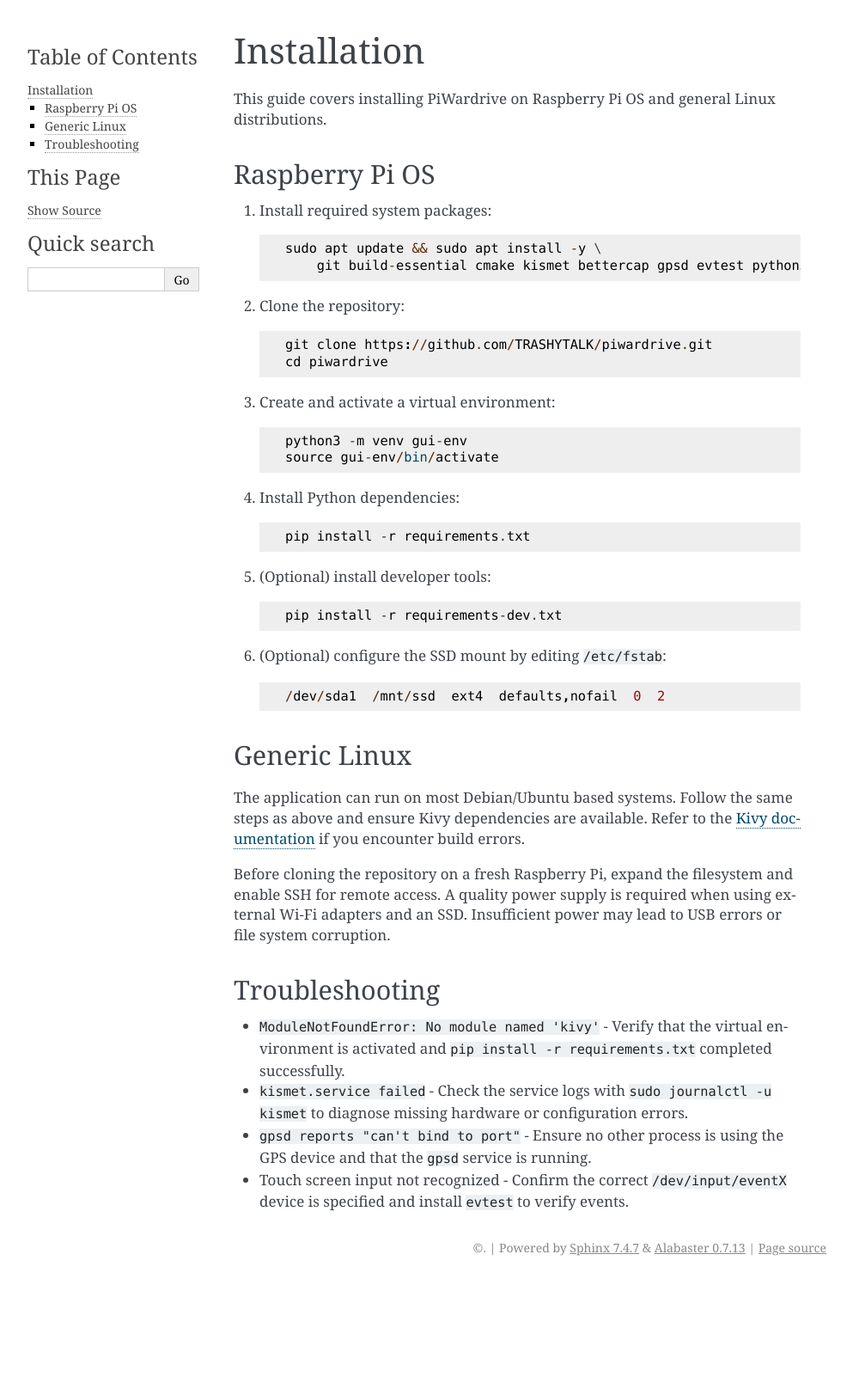
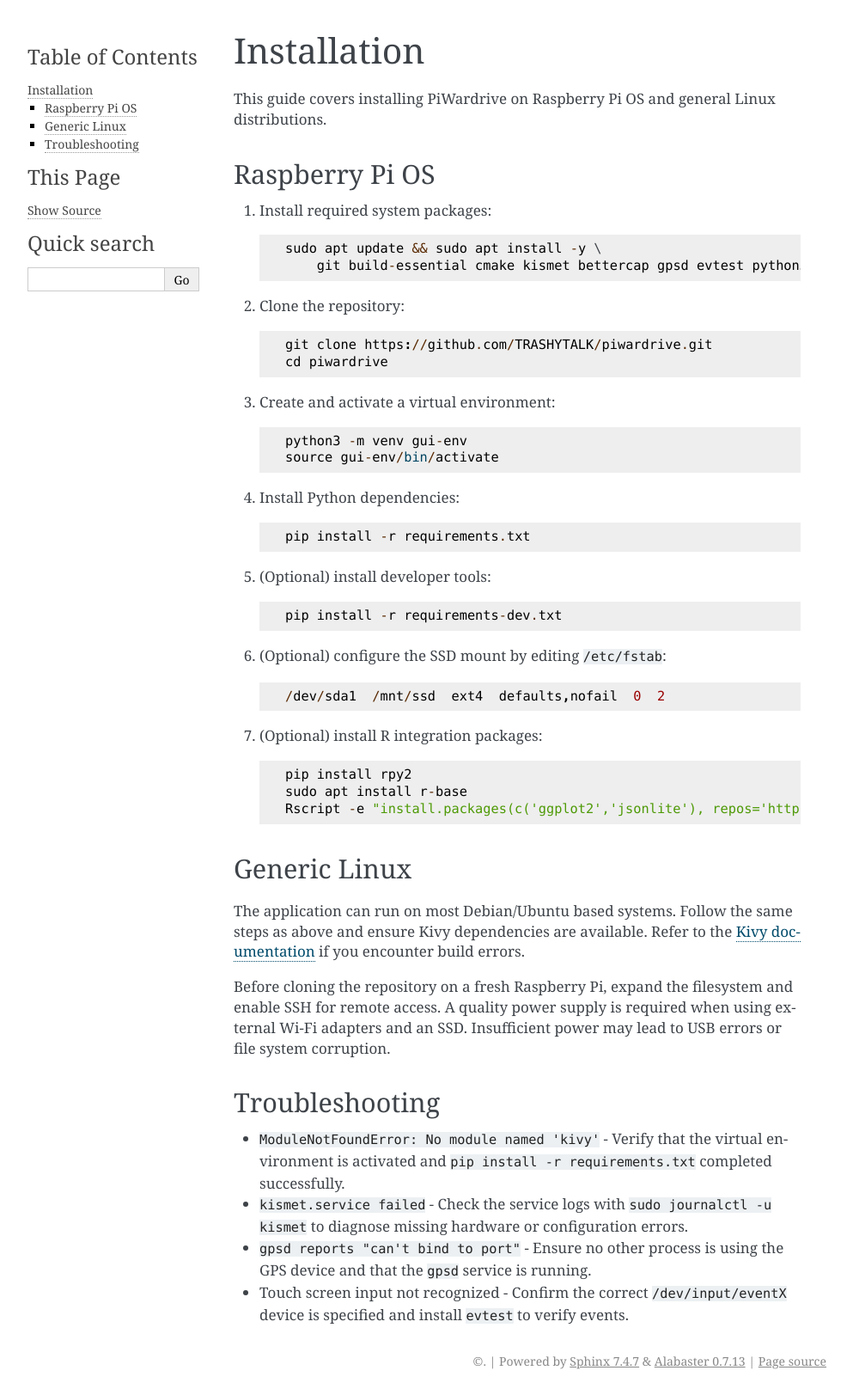
Before and after one commit to Trashytalk/piwardrive, a Sphinx documentation site: the page built from docs/installation.rst, in a window 1280 px wide. Shown: the whole page at 86% size, without its empty margins (148-1141 px from the left). Built offline with Sphinx 7.4.7, drawn with Linux system fonts in a browser that asks for light colours; before the commit the page ends 1491 px from its top, so only the background shows below that.

```diff
--- a/docs/index.rst
+++ b/docs/index.rst
@@ -17,3 +17,4 @@ PiWardrive Documentation
    deployment
    workflows
    ckml_build
+   r_integration
--- a/docs/installation.rst
+++ b/docs/installation.rst
@@ -32,6 +32,12 @@ Raspberry Pi OS
 6. (Optional) configure the SSD mount by editing ``/etc/fstab``::
 
       /dev/sda1  /mnt/ssd  ext4  defaults,nofail  0  2
+7. (Optional) install R integration packages::
+
+      pip install rpy2
+      sudo apt install r-base
+      Rscript -e "install.packages(c('ggplot2','jsonlite'), repos='https://cloud.r-project.org')"
+
 
 Generic Linux
 -------------
```
Also changed, not shown: docs/r_integration.rst (added, +17 -0 lines), r_integration.py (added, +19 -0 lines), 1 other file.
